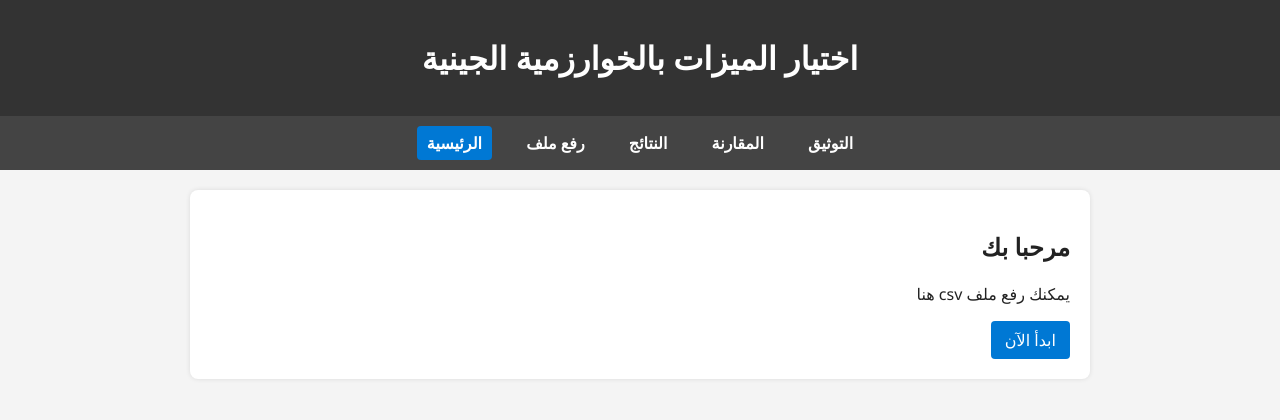
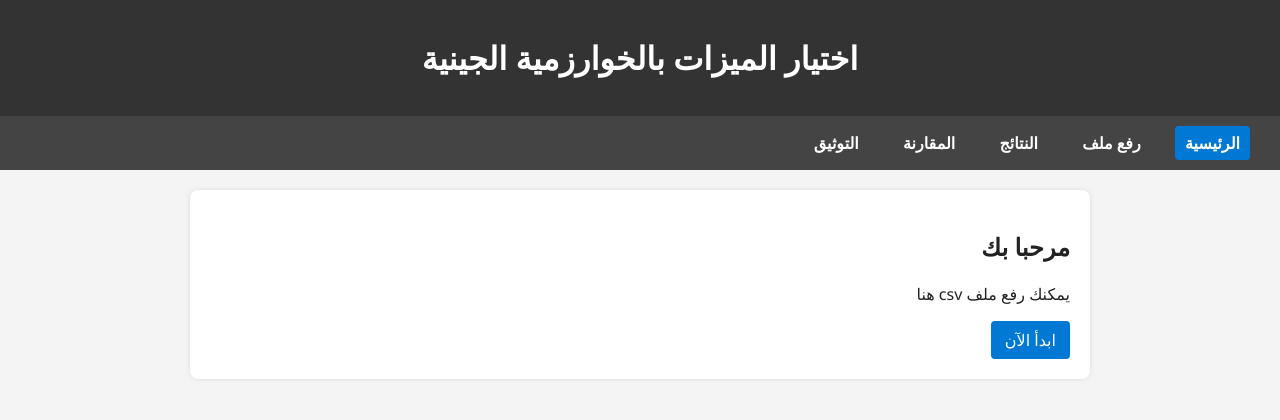
Before and after one commit to Mo2370mo/features-selection-SVU, a Flask app: page / in a window 1280 px wide. Shown: the top 420 px of the page. Run offline with Flask 3, Linux system fonts and the light colour scheme.

Commit message:
ترتيب ازرار تنقل

```diff
--- a/static/style.css
+++ b/static/style.css
@@ -14,8 +14,9 @@ header {
 
 nav {
   background-color: #444;
-  text-align: center;
+  text-align: right;
   padding: 10px 20px;
+  direction: rtl;
 }
 
 nav a {
```
